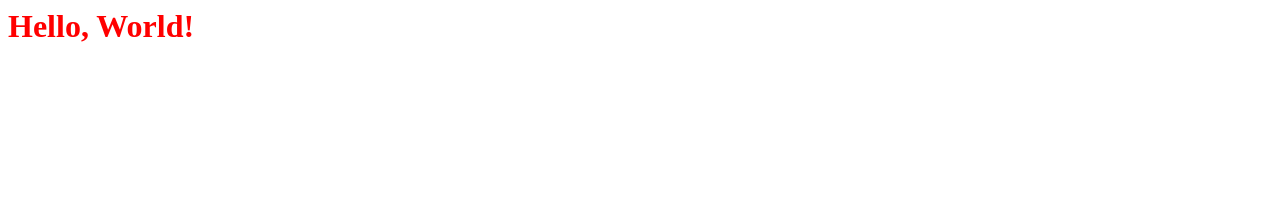
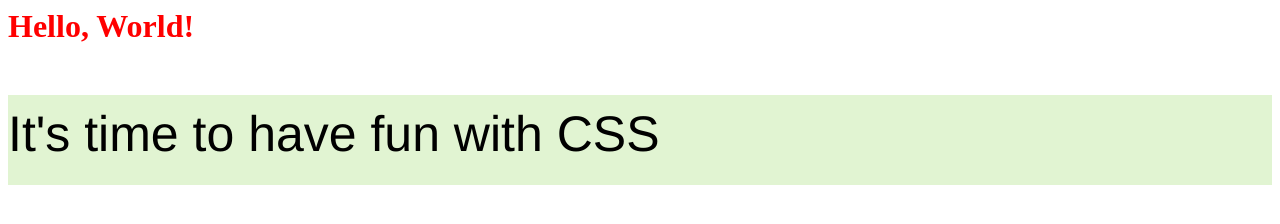
Before and after one commit to pcvoakes/pcvoakes.github.io, a plain HTML site: page index.html in a window 1280 px wide. Drawn offline with Linux system fonts and the light colour scheme.

Commit message:
Style Update Exercise

```diff
--- a/index.html
+++ b/index.html
@@ -1,2 +1,3 @@
 <link rel="stylesheet" type="text/css" href="styles.css">
 <h1>Hello, World!</h1>
+<p>It's time to have fun with CSS</p>
--- a/styles.css
+++ b/styles.css
@@ -1,3 +1,11 @@
 h1 {
 	color: red;
 }
+p {
+	background: rgba(135, 210, 78, .25);
+	color: rgba(0, 0, 0, 1);
+	height: 70px;
+	font-size: 50px;
+	padding: 10px 0;
+	font-family: helvetica;
+}
```
